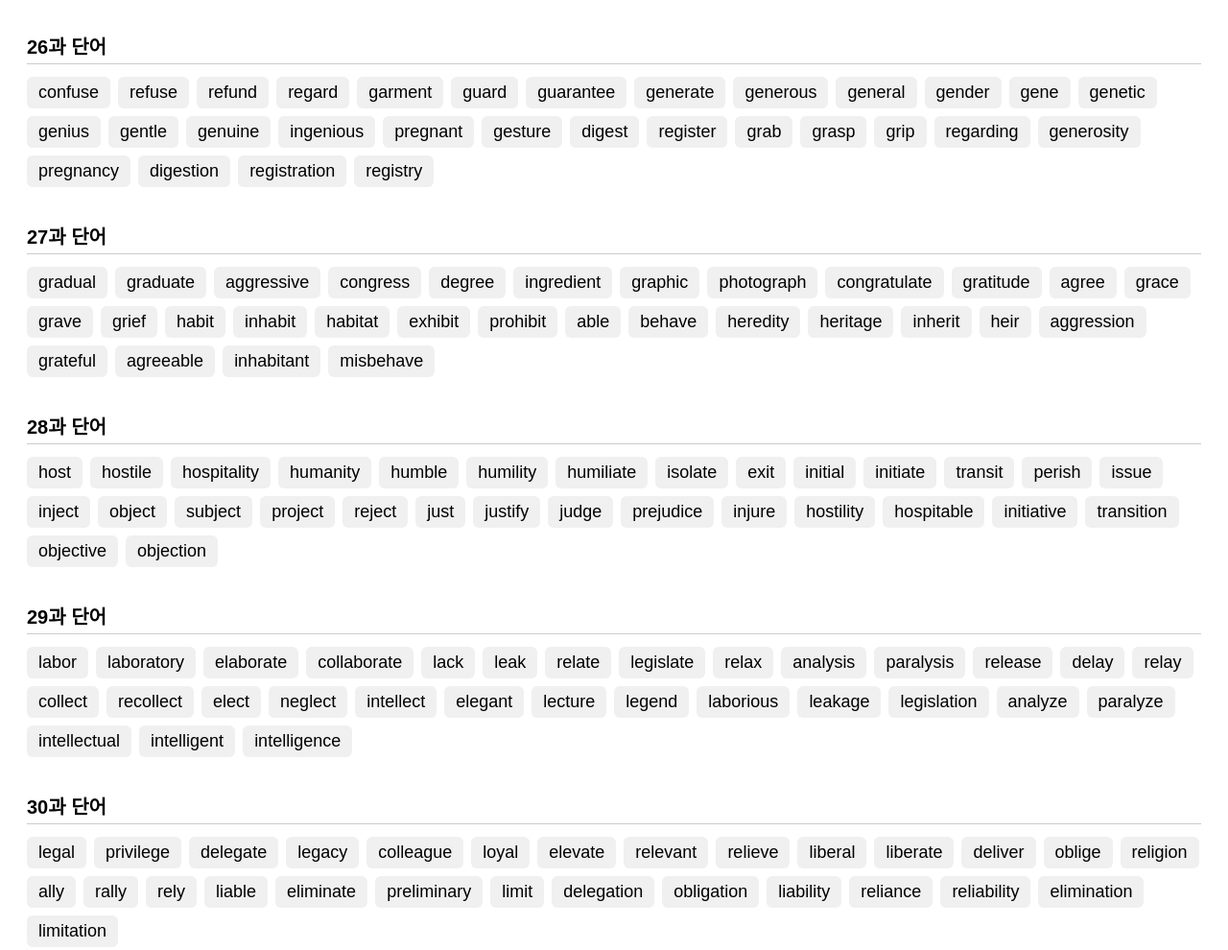
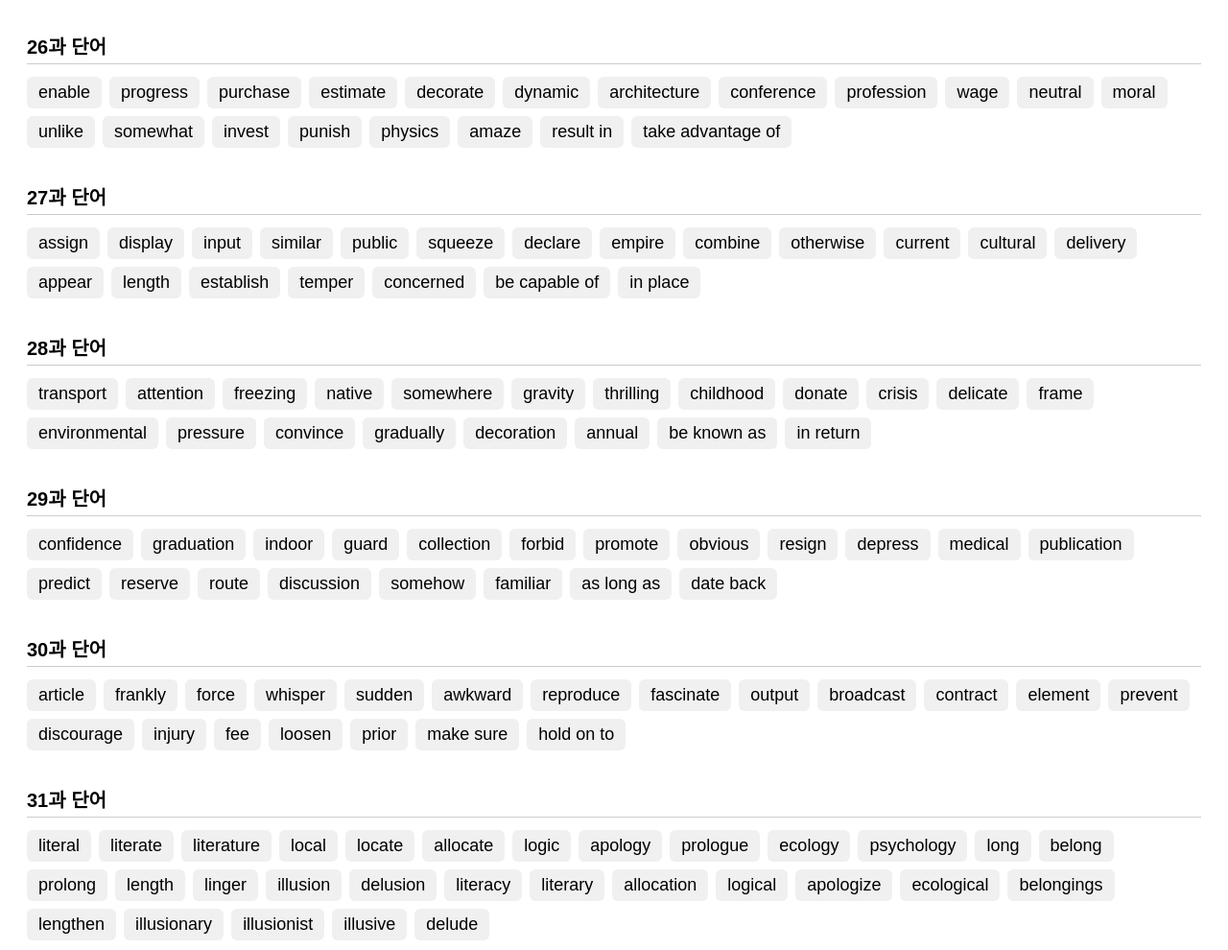
Before and after one commit to nmyway77/elewords-e, a plain HTML site: page index.html in a window 1280 px wide. Shown: the part 4068-5058 px from the top of the page at 96% size. Drawn offline with Linux system fonts and the light colour scheme.

Commit message:
Update index.html

```diff
--- a/index.html
+++ b/index.html
@@ -615,158 +615,110 @@
 { word: 'put A in danger', meaning: 'A를 위험에 빠뜨리다' },
 { word: 'deal with', meaning: '처리하다 다루다' },
       { heading: '26과 단어' },
-  { word: 'confuse', meaning: '혼동시키다, 혼동하다' },
-  { word: 'refuse', meaning: '거절하다' },
-  { word: 'refund', meaning: '환불, 환불하다' },
-  { word: 'regard', meaning: '간주하다, 응시하다, 존중, 관계' },
-  { word: 'garment', meaning: '의류, 옷가지' },
-  { word: 'guard', meaning: '경호원, 경비하다' },
-  { word: 'guarantee', meaning: '보증(하다), 보장하다, 보증' },
-  { word: 'generate', meaning: '생산하다, 창출하다' },
-  { word: 'generous', meaning: '관대한, 풍부한' },
-  { word: 'general', meaning: '일반적인, 전반적인, 장군' },
-  { word: 'gender', meaning: '성, 성별' },
-  { word: 'gene', meaning: '유전자' },
-  { word: 'genetic', meaning: '유전의, 유전학의' },
-  { word: 'genius', meaning: '천재' },
-  { word: 'gentle', meaning: '온화한, 상냥한, 부드러운' },
-  { word: 'genuine', meaning: '진짜의, 진정한, 진실된' },
-  { word: 'ingenious', meaning: '기발한, 독창적인' },
-  { word: 'pregnant', meaning: '임신한, 내포하고 있는' },
-  { word: 'gesture', meaning: '몸짓, 몸짓을 하다' },
-  { word: 'digest', meaning: '소화하다, 이해하다, 요약, 목록' },
-  { word: 'register', meaning: '등록하다, 나타내다, 기록' },
-  { word: 'grab', meaning: '붙잡다, 움켜쥐다' },
-  { word: 'grasp', meaning: '꽉 잡다, 완전히 이해하다, 파악' },
-  { word: 'grip', meaning: '꽉 잡다, 통제' },
-  { word: 'regarding', meaning: '~에 관해서' },
-  { word: 'generosity', meaning: '관대함' },
-  { word: 'pregnancy', meaning: '임신' },
-  { word: 'digestion', meaning: '소화' },
-  { word: 'registration', meaning: '등록, 신고' },
-  { word: 'registry', meaning: '등록소, 등록, 등기' },
+{ word: 'enable', meaning: '-할수 있게하다' },
+{ word: 'progress', meaning: '진전  진보' },
+{ word: 'purchase', meaning: '구입  구매  구입하다' },
+{ word: 'estimate', meaning: '추정하다   어림잡다' },
+{ word: 'decorate', meaning: '장식하다  꾸미다' },
+{ word: 'dynamic', meaning: '역동적인  활동적인 활발한' },
+{ word: 'architecture', meaning: '건축학   건축 양식' },
+{ word: 'conference', meaning: '회의 회담' },
+{ word: 'profession', meaning: '전문적인 직업  직종' },
+{ word: 'wage', meaning: '임금  급료' },
+{ word: 'neutral', meaning: '중립의 중립적인' },
+{ word: 'moral', meaning: '도덕상의 윤리의 도덕적인' },
+{ word: 'unlike', meaning: '-와 다른  -답지않은  -와 달리' },
+{ word: 'somewhat', meaning: '어느정도  다소' },
+{ word: 'invest', meaning: '투자하다' },
+{ word: 'punish', meaning: '처벌하다  벌주다' },
+{ word: 'physics', meaning: '물리학' },
+{ word: 'amaze', meaning: '놀라게하다' },
+{ word: 'result in', meaning: '결과적으로 –을 낳다  야기하다' },
+{ word: 'take advantage of', meaning: '-을 이용하다 –을 기회로 활용하다' },
       { heading: '27과 단어' },
-  { word: 'gradual', meaning: '점진적인, 점차적인' },
-  { word: 'graduate', meaning: '졸업하다, 졸업생, 학사' },
-  { word: 'aggressive', meaning: '공격적인, 적극적인' },
-  { word: 'congress', meaning: '의회, 국회' },
-  { word: 'degree', meaning: '정도, 단계, 도, 학위' },
-  { word: 'ingredient', meaning: '재료, 성분, 구성 요소' },
-  { word: 'graphic', meaning: '생생한, 사실적인, 도표의' },
-  { word: 'photograph', meaning: '사진, 사진을 찍다' },
-  { word: 'congratulate', meaning: '축하하다' },
-  { word: 'gratitude', meaning: '감사' },
-  { word: 'agree', meaning: '동의하다, 일치하다' },
-  { word: 'grace', meaning: '우아함, 은혜' },
-  { word: 'grave', meaning: '무덤, 중대한, 심각한, 새기다' },
-  { word: 'grief', meaning: '슬픔, 비탄' },
-  { word: 'habit', meaning: '습관, 버릇' },
-  { word: 'inhabit', meaning: '서식하다, 거주하다' },
-  { word: 'habitat', meaning: '서식지, 거주지' },
-  { word: 'exhibit', meaning: '전시하다, 진열하다, 전시' },
-  { word: 'prohibit', meaning: '금지하다, 제지하다' },
-  { word: 'able', meaning: '~할 수 있는, 유능한' },
-  { word: 'behave', meaning: '(예의 바르게) 행동하다' },
-  { word: 'heredity', meaning: '유전' },
-  { word: 'heritage', meaning: '전통문화, 유산' },
-  { word: 'inherit', meaning: '상속받다, 물려받다' },
-  { word: 'heir', meaning: '상속인, 후계자' },
-  { word: 'aggression', meaning: '공격, 침략' },
-  { word: 'grateful', meaning: '감사하는, 고마워하는' },
-  { word: 'agreeable', meaning: '기분 좋은, 동의하는' },
-  { word: 'inhabitant', meaning: '주민, 거주자' },
-  { word: 'misbehave', meaning: '버릇없이 굴다' },
+{ word: 'assign', meaning: '일 등을 맡기다   부여하다' },
+{ word: 'display', meaning: '전시하다 진열하다  전시 진열' },
+{ word: 'input', meaning: '조언 의견 투입   입력하다' },
+{ word: 'similar', meaning: '비슷한  유사한' },
+{ word: 'public', meaning: '대중의  공공의   대중  일반 사람들' },
+{ word: 'squeeze', meaning: '꽉 쥐다  꽉 잡다  즙 등을 짜내다' },
+{ word: 'declare', meaning: '선언하다  선포하다' },
+{ word: 'empire', meaning: '제국' },
+{ word: 'combine', meaning: '섞다  결합하다  겸비하다  병행하다' },
+{ word: 'otherwise', meaning: '그렇지 않으면' },
+{ word: 'current', meaning: '현재의  지금의  물  공기의 흐름  해류  기류' },
+{ word: 'cultural', meaning: '문화의 지금의' },
+{ word: 'delivery', meaning: '우편물 등의 배달  배송' },
+{ word: 'appear', meaning: '-인 것 같다   나타나다  보이게 되다' },
+{ word: 'length', meaning: '길이  시간  기간' },
+{ word: 'establish', meaning: '설립하다   수립하다  확립하다' },
+{ word: 'temper', meaning: '성질  성미  기분' },
+{ word: 'concerned', meaning: '걱정스러운  염려하는  관련이 있는' },
+{ word: 'be capable of', meaning: '- 할 수 있다' },
+{ word: 'in place', meaning: '제자리에 있는' },
       { heading: '28과 단어' },
-  { word: 'host', meaning: '주인, 주최자, 주최하다' },
-  { word: 'hostile', meaning: '적대적인, 비우호적인' },
-  { word: 'hospitality', meaning: '환대, 친절한 대접' },
-  { word: 'humanity', meaning: '인류, 인간' },
-  { word: 'humble', meaning: '겸손한, 비천한, 겸손하게 하다' },
-  { word: 'humility', meaning: '겸손' },
-  { word: 'humiliate', meaning: '굴욕감을 주다' },
-  { word: 'isolate', meaning: '고립시키다, 격리하다' },
-  { word: 'exit', meaning: '출구, 나감, 퇴장, 나가다' },
-  { word: 'initial', meaning: '처음의, 머리글자' },
-  { word: 'initiate', meaning: '시작하다, 가르치다' },
-  { word: 'transit', meaning: '통과, 통행, 운송, 수송' },
-  { word: 'perish', meaning: '죽다, 소멸하다' },
-  { word: 'issue', meaning: '논쟁점, 문제, 발행하다' },
-  { word: 'inject', meaning: '주입하다, 주사하다' },
-  { word: 'object', meaning: '물체, 목적, 대상, 반대하다' },
-  { word: 'subject', meaning: '주제, 과목, 영향 받기 쉬운, 종속시키다' },
-  { word: 'project', meaning: '계획, 예상하다, 투영하다' },
-  { word: 'reject', meaning: '거절하다, 불합격품' },
-  { word: 'just', meaning: '올바른, 공정한, 단지' },
-  { word: 'justify', meaning: '정당화하다' },
-  { word: 'judge', meaning: '판사, 심사위원, 판단하다' },
-  { word: 'prejudice', meaning: '편견, 선입견, 편견을 갖게 하다' },
-  { word: 'injure', meaning: '상처를 입히다, 손상시키다' },
-  { word: 'hostility', meaning: '적의, 적개심' },
-  { word: 'hospitable', meaning: '환대하는, 친절한, 후한' },
-  { word: 'initiative', meaning: '계획, 주도(권), 선도' },
-  { word: 'transition', meaning: '이행, 과도기, 변이' },
-  { word: 'objective', meaning: '목표, 목적, 객관적인' },
-  { word: 'objection', meaning: '반대, 거부' },
+{ word: 'transport', meaning: '수송하다  실어 나르다' },
+{ word: 'attention', meaning: '주의  주목  관심  흥미' },
+{ word: 'freezing', meaning: '몹시 추운' },
+{ word: 'native', meaning: '출생지의  모국의   -에서 태어난 사람' },
+{ word: 'somewhere', meaning: '어딘가에  어딘가에서' },
+{ word: 'gravity', meaning: '중력' },
+{ word: 'thrilling', meaning: '아주 흥분되는 짜릿한' },
+{ word: 'childhood', meaning: '어린시절' },
+{ word: 'donate', meaning: '기부하다  기증하다  헌혈하다  장기를 기증하다' },
+{ word: 'crisis', meaning: '위기  고비' },
+{ word: 'delicate', meaning: '연약한 깨지기 쉬운  섬세한  미묘한' },
+{ word: 'frame', meaning: '틀   액자   뼈대  골격   틀  액자에 넣다' },
+{ word: 'environmental', meaning: '환경의   환경과 관련된' },
+{ word: 'pressure', meaning: '압력  기압  설득 강요를 위한 압력  압박' },
+{ word: 'convince', meaning: '확신시키다  납득시키다  설득하다' },
+{ word: 'gradually', meaning: '서서히  차츰' },
+{ word: 'decoration', meaning: '장식   장식품' },
+{ word: 'annual', meaning: '해마다의 연례의 연간의 한해의' },
+{ word: 'be known as', meaning: '-로 알려져 있다' },
+{ word: 'in return', meaning: '보답으로 답례로' },
       { heading: '29과 단어' },
-  { word: 'labor', meaning: '노동, 근로, 일하다' },
-  { word: 'laboratory', meaning: '실험실, 연구소' },
-  { word: 'elaborate', meaning: '정교한, 정성 들여 만든, 정교하게 만들다, 공들여 다듬다' },
-  { word: 'collaborate', meaning: '협력하다, 공동으로 하다' },
-  { word: 'lack', meaning: '부족, 결핍, ~이 부족하다' },
-  { word: 'leak', meaning: '새다, 누출, 새다, 누출하다' },
-  { word: 'relate', meaning: '관련시키다, 이야기하다' },
-  { word: 'legislate', meaning: '법률을 제정하다, 입법하다' },
-  { word: 'relax', meaning: '쉬다, 긴장을 풀다' },
-  { word: 'analysis', meaning: '분석, 검토, 논해' },
-  { word: 'paralysis', meaning: '마비, 활동 불능' },
-  { word: 'release', meaning: '석방(하다), 공개(하다), 개봉(하다)' },
-  { word: 'delay', meaning: '연기하다, 연기, 지연' },
-  { word: 'relay', meaning: '전달하다, 중계하다' },
-  { word: 'collect', meaning: '수집하다, 모으다' },
-  { word: 'recollect', meaning: '생각해내다, 회상하다' },
-  { word: 'elect', meaning: '선거하다, 선출하다' },
-  { word: 'neglect', meaning: '무시하다, 방치하다, 태만' },
-  { word: 'intellect', meaning: '지성, 지식, 사고력, 지식인' },
-  { word: 'elegant', meaning: '우아한, 고상한, 세련된' },
-  { word: 'lecture', meaning: '강의(강연)(하다)' },
-  { word: 'legend', meaning: '전설, 전설적인 인물' },
-  { word: 'laborious', meaning: '힘든, 고된' },
-  { word: 'leakage', meaning: '누출, 새어나감' },
-  { word: 'legislation', meaning: '법률 제정, 입법' },
-  { word: 'analyze', meaning: '분석하다' },
-  { word: 'paralyze', meaning: '마비시키다' },
-  { word: 'intellectual', meaning: '지적인, 지성의, 지식인' },
-  { word: 'intelligent', meaning: '영리한, 총명한' },
-  { word: 'intelligence', meaning: '지능, 지성, 이해력, 정보(부)' },
+{ word: 'confidence', meaning: '자신감  신뢰 신임' },
+{ word: 'graduation', meaning: '졸업   졸업식' },
+{ word: 'indoor', meaning: '실내용의  실내의' },
+{ word: 'guard', meaning: '경비  경호원  보초  감시  보호하다 지키다' },
+{ word: 'collection', meaning: '수집품 소장품  수집  수거' },
+{ word: 'forbid', meaning: '금하다  금지하다' },
+{ word: 'promote', meaning: '승진시키다  촉진하다 증진하다 홍보하다' },
+{ word: 'obvious', meaning: '명백한 분명한' },
+{ word: 'resign', meaning: '사직하다 사임하다   물러나다' },
+{ word: 'depress', meaning: '우울하게 하다' },
+{ word: 'medical', meaning: '의학의 의료의' },
+{ word: 'publication', meaning: '출판  발행  출판물' },
+{ word: 'predict', meaning: '예견하다  예측하다' },
+{ word: 'reserve', meaning: '예약하다' },
+{ word: 'route', meaning: '길 경로  노선' },
+{ word: 'discussion', meaning: '논의 토론' },
+{ word: 'somehow', meaning: '어떻게든 왠지  어쩐지' },
+{ word: 'familiar', meaning: '익숙한  낯익은' },
+{ word: 'as long as', meaning: '-하는한  -하기만 하면' },
+{ word: 'date back', meaning: '-까지 거슬러 올라가다' },
       { heading: '30과 단어' },
-  { word: 'legal', meaning: '법률(상)의, 합법적인' },
-  { word: 'privilege', meaning: '특권, 특권을 주다' },
-  { word: 'delegate', meaning: '위임하다, 대리인, 대표자' },
-  { word: 'legacy', meaning: '유산, 유물' },
-  { word: 'colleague', meaning: '동료' },
-  { word: 'loyal', meaning: '충실한, 충성스러운' },
-  { word: 'elevate', meaning: '올리다, 향상하다, 승진시키다' },
-  { word: 'relevant', meaning: '관련된' },
-  { word: 'relieve', meaning: '경감하다, 완화하다' },
-  { word: 'liberal', meaning: '관대한, 자유주의의' },
-  { word: 'liberate', meaning: '자유롭게 하다, 해방하다' },
-  { word: 'deliver', meaning: '배달하다, 구출하다' },
-  { word: 'oblige', meaning: '의무를 지우다, 강요하다' },
-  { word: 'religion', meaning: '종교, 신조' },
-  { word: 'ally', meaning: '동맹을 맺다, 동맹국' },
-  { word: 'rally', meaning: '모으다, 모이다, 집회, 회복' },
-  { word: 'rely', meaning: '의지하다' },
-  { word: 'liable', meaning: '~하기 쉬운, 법적 책임이 있는' },
-  { word: 'eliminate', meaning: '제거하다, 없애다' },
-  { word: 'preliminary', meaning: '예비의, 예비' },
-  { word: 'limit', meaning: '한계, 한도, 한정하다' },
-  { word: 'delegation', meaning: '대표단, 위임' },
-  { word: 'obligation', meaning: '의무, 책임' },
-  { word: 'liability', meaning: '법적 책임, 골칫거리, 빚, 부채' },
-  { word: 'reliance', meaning: '의지, 의존' },
-  { word: 'reliability', meaning: '신뢰도' },
-  { word: 'elimination', meaning: '제거, 삭제' },
-  { word: 'limitation', meaning: '제한, 한계' },
+{ word: 'article', meaning: '신문 잡지 등의 기사  논설' },
+{ word: 'frankly', meaning: '솔직히  솔직히 말해서' },
+{ word: 'force', meaning: '힘    억지로 –을 시키다  강요하다' },
+{ word: 'whisper', meaning: '속삭이다  귓속말을 하다   속삭임' },
+{ word: 'sudden', meaning: '갑작스러운' },
+{ word: 'awkward', meaning: '어색한  곤란한 불편한' },
+{ word: 'reproduce', meaning: '복사하다 복제하다 번식하다' },
+{ word: 'fascinate', meaning: '마음을 사로잡다  매혹하다' },
+{ word: 'output', meaning: '생산량  산출량' },
+{ word: 'broadcast', meaning: '방송하다   방송' },
+{ word: 'contract', meaning: '계약  계약서   계약하다' },
+{ word: 'element', meaning: '요소  성분' },
+{ word: 'prevent', meaning: '방해하다 막다  예방하다 방지하다' },
+{ word: 'discourage', meaning: '낙담시키다   막다   말리다' },
+{ word: 'injury', meaning: '부상  상해' },
+{ word: 'fee', meaning: '요금  수수료' },
+{ word: 'loosen', meaning: '느슨하게 하다  헐겁게하다' },
+{ word: 'prior', meaning: '이전의 사전의' },
+{ word: 'make sure', meaning: '반드시 –하다  확인하다' },
+{ word: 'hold on to', meaning: '꽉 잡다   고수하다  유지하다' },
       { heading: '31과 단어' },
   { word: 'literal', meaning: '글자 그대로의' },
   { word: 'literate', meaning: '읽고 쓸 줄 아는' },
```
